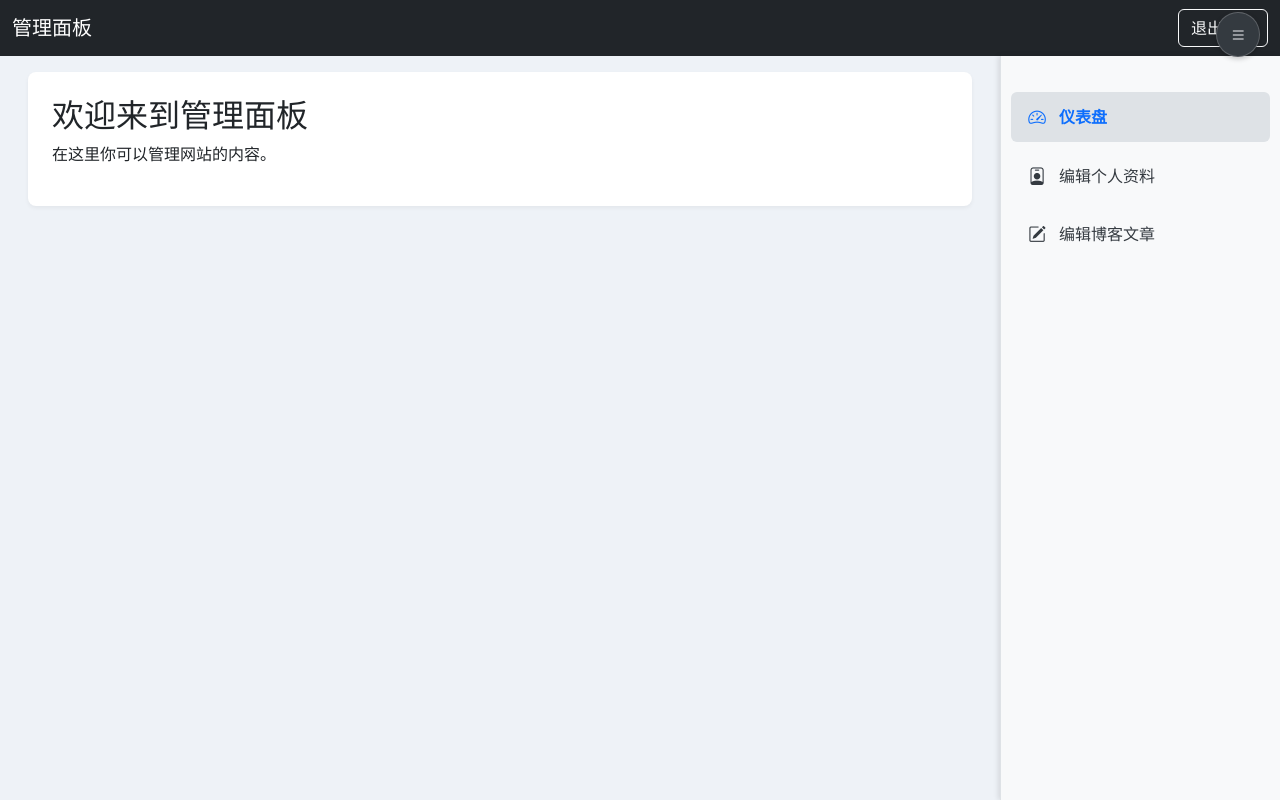
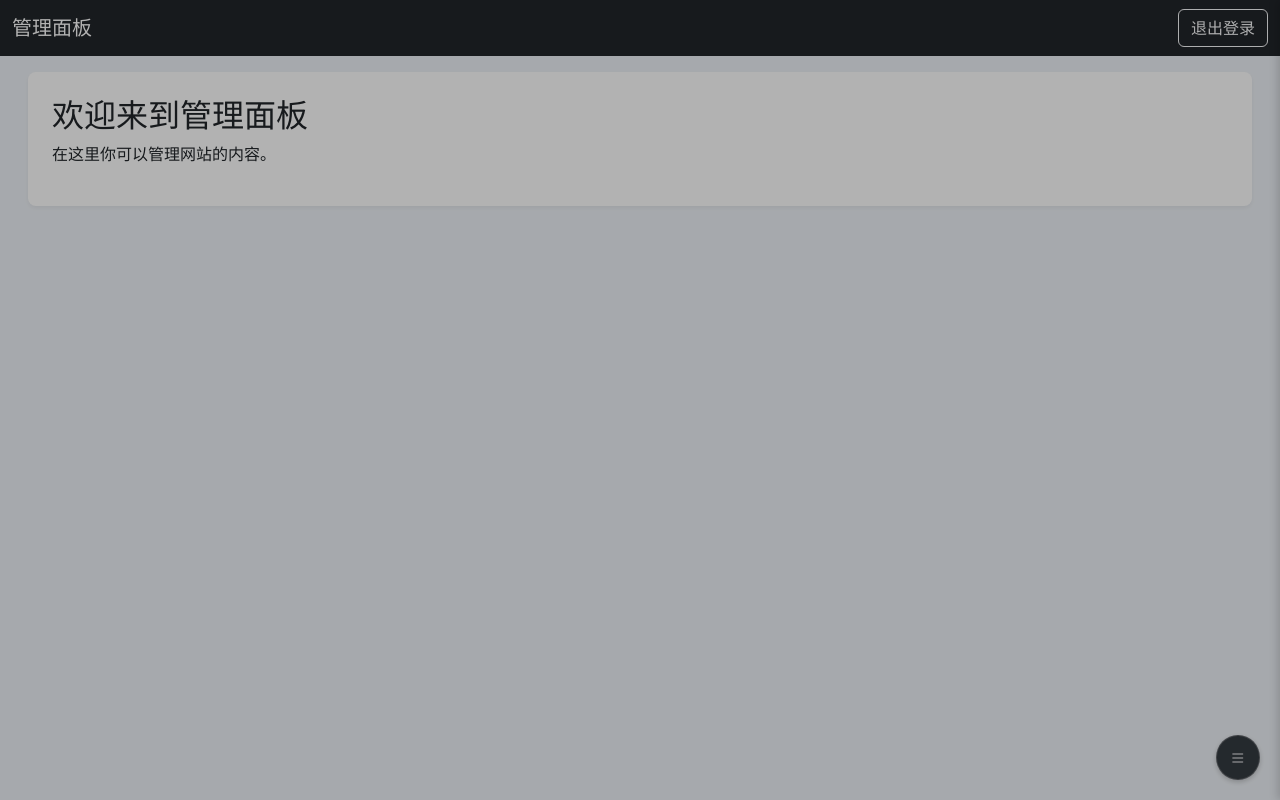
Before and after one commit to yuchen1204/site-v3, a plain HTML site: page admin/dashboard.html in a window 1280 px wide. Both pictures are taken after a click on the button "切换侧边栏". Drawn offline with nearby package versions, Linux system fonts and the light colour scheme.

Commit message:
优化后台管理面板的侧边栏样式，调整侧边栏和切换按钮的位置、阴影和z-index，新增半透明覆盖层以提升用户体验。移除不必要的内容区域边距调整，确保代码整洁且符合SOLID原则。

```diff
--- a/admin/css/dashboard.css
+++ b/admin/css/dashboard.css
@@ -16,21 +16,20 @@ body {
 /* Admin Sidebar Toggle Button */
 .admin-sidebar-toggle-btn {
     position: fixed;
-    top: 12px; /* Align with top navbar content */
+    bottom: 20px; /* Position at bottom */
     right: 20px;
     z-index: 1040;
-    padding: 0.6rem 0.8rem; /* Slightly adjust padding for round shape */
-    border-radius: 50%; /* Make it round */
-    background-color: #343a40; /* Dark background like navbar */
-    border: 1px solid rgba(255, 255, 255, 0.2); /* Light border */
-    color: #f8f9fa; /* Light icon color */
-    /* backdrop-filter: blur(5px); Remove blur for solid background */
+    padding: 0.6rem 0.8rem;
+    border-radius: 50%;
+    background-color: #343a40;
+    border: 1px solid rgba(255, 255, 255, 0.2);
+    color: #f8f9fa;
     box-shadow: 0 2px 5px rgba(0, 0, 0, 0.2);
     transition: all 0.3s ease;
 }
 
 .admin-sidebar-toggle-btn:hover {
-    background-color: #495057; /* Slightly lighter dark on hover */
+    background-color: #495057;
     border-color: rgba(255, 255, 255, 0.4);
     color: #fff;
     transform: scale(1.1);
@@ -40,22 +39,55 @@ body {
 /* Admin Sidebar Styles */
 .admin-sidebar {
     position: fixed;
-    top: 56px; /* Position below navbar */
+    top: 0; /* Sidebar spans full height */
     bottom: 0;
     right: 0;
     width: var(--admin-sidebar-width);
     background-color: var(--admin-sidebar-bg);
     padding: 20px 10px;
-    box-shadow: -2px 0 5px rgba(0, 0, 0, 0.1);
+    box-shadow: -3px 0 8px rgba(0, 0, 0, 0.15);
     transform: translateX(100%);
     transition: transform 0.3s ease;
-    z-index: 1035;
+    z-index: 1045; /* Ensure sidebar is above toggle button and content */
     overflow-y: auto;
     border-left: 1px solid #dee2e6;
 }
 
-body.admin-sidebar-open .admin-sidebar {
-    transform: translateX(0);
+/* Remove main content margin shift */
+/*
+body.admin-sidebar-open .admin-main-content {
+    margin-right: var(--admin-sidebar-width);
+}
+*/
+
+/* Optional: Add an overlay when sidebar is open */
+body::before {
+    content: '';
+    position: fixed;
+    top: 0;
+    left: 0;
+    width: 100%;
+    height: 100%;
+    background-color: rgba(0, 0, 0, 0.3); /* Semi-transparent black */
+    z-index: 1044; /* Below sidebar, above content */
+    opacity: 0;
+    visibility: hidden;
+    transition: opacity 0.3s ease, visibility 0.3s ease;
+}
+
+body.admin-sidebar-open::before {
+    opacity: 1;
+    visibility: visible;
+}
+
+/* Adjust main content z-index if needed */
+.admin-main-content {
+    position: relative; /* Needed for z-index stacking */
+    z-index: 1; /* Ensure content is below overlay/sidebar */
+    margin-right: 0;
+    transition: filter 0.3s ease; /* Can still use filter if desired */
+    padding: 1rem;
+    padding-top: 0;
 }
 
 .admin-sidebar-nav {
@@ -111,18 +143,6 @@ body.admin-sidebar-open .admin-sidebar {
     flex-grow: 1;
 }
 
-/* Main Content Area Adjustment */
-.admin-main-content {
-    margin-right: 0;
-    transition: margin-right 0.3s ease;
-    padding: 1rem;
-    padding-top: 0; /* Remove default top padding, handled by container */
-}
-
-body.admin-sidebar-open .admin-main-content {
-    margin-right: var(--admin-sidebar-width);
-}
-
 /* Content Sections */
 .admin-section {
     display: none; /* Hide sections by default */
```
